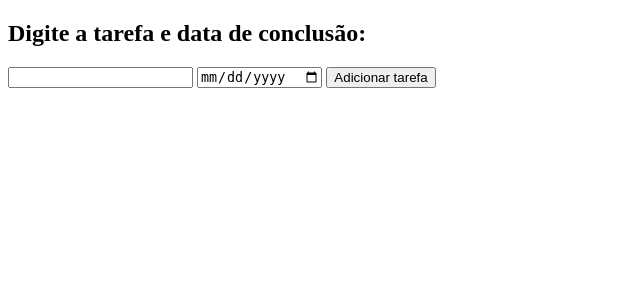
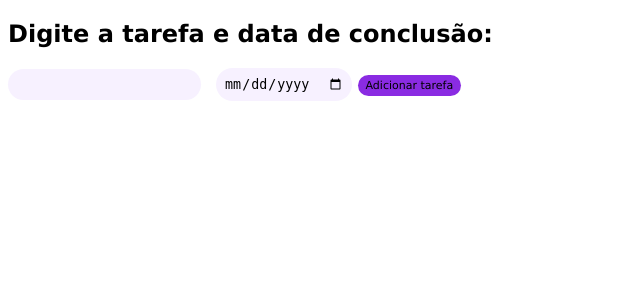
Before and after one commit to HiagoAnastacio/pratica-mvc-python, a Flask app: page / in a window 1280 px wide. Shown: the top 300 px of the page, without its empty margins (0-640 px from the left). Run offline with Flask 3, Linux system fonts and the light colour scheme.

Commit message:
atuali. Breach

```diff
--- a/static/style.css
+++ b/static/style.css
@@ -1,3 +1,44 @@
+body{
+    font-family: 'Lucida Sans', 'Lucida Sans Regular', 'Lucida Grande', 'Lucida Sans Unicode', Geneva, Verdana, sans-serif ;
+}
+
+#Tarefa{
+    background-color: blueviolet;
+    border-radius: 20px;
+    padding: 8px;
+    border: 0px;
+    font-family: 'Lucida Sans', 'Lucida Sans Regular', 'Lucida Grande', 'Lucida Sans Unicode', Geneva, Verdana, sans-serif ;
+    margin-top: 10px;
+
+}
+
+button{
+    background-color: blueviolet;
+    border-radius: 20px;
+    padding-left: 8px;
+    padding-right: 8px;
+    padding-top: 4px;
+    padding-bottom: 4px;
+    border: 0px;
+    font-family: 'Lucida Sans', 'Lucida Sans Regular', 'Lucida Grande', 'Lucida Sans Unicode', Geneva, Verdana, sans-serif ;
+    font-size: 11px;
+}
+
+#tarefa{
+    border-radius: 20px;
+    border: 2px;
+    padding: 8px;
+    background-color: rgb(247, 241, 255);
+}
+
+#data{
+    border-radius: 20px;
+    border: 2px;
+    padding: 8px;
+    background-color: rgb(247, 241, 255);
+    margin-left: 10px;
+}
+
 /* body {
     font-family: -apple-system, BlinkMacSystemFont, "Segoe UI", Roboto, "Helvetica Neue", Arial, sans-serif;
     background-color: #f5f5f7;
```
Also changed, not shown: model/database.py (+26 -0 lines).
